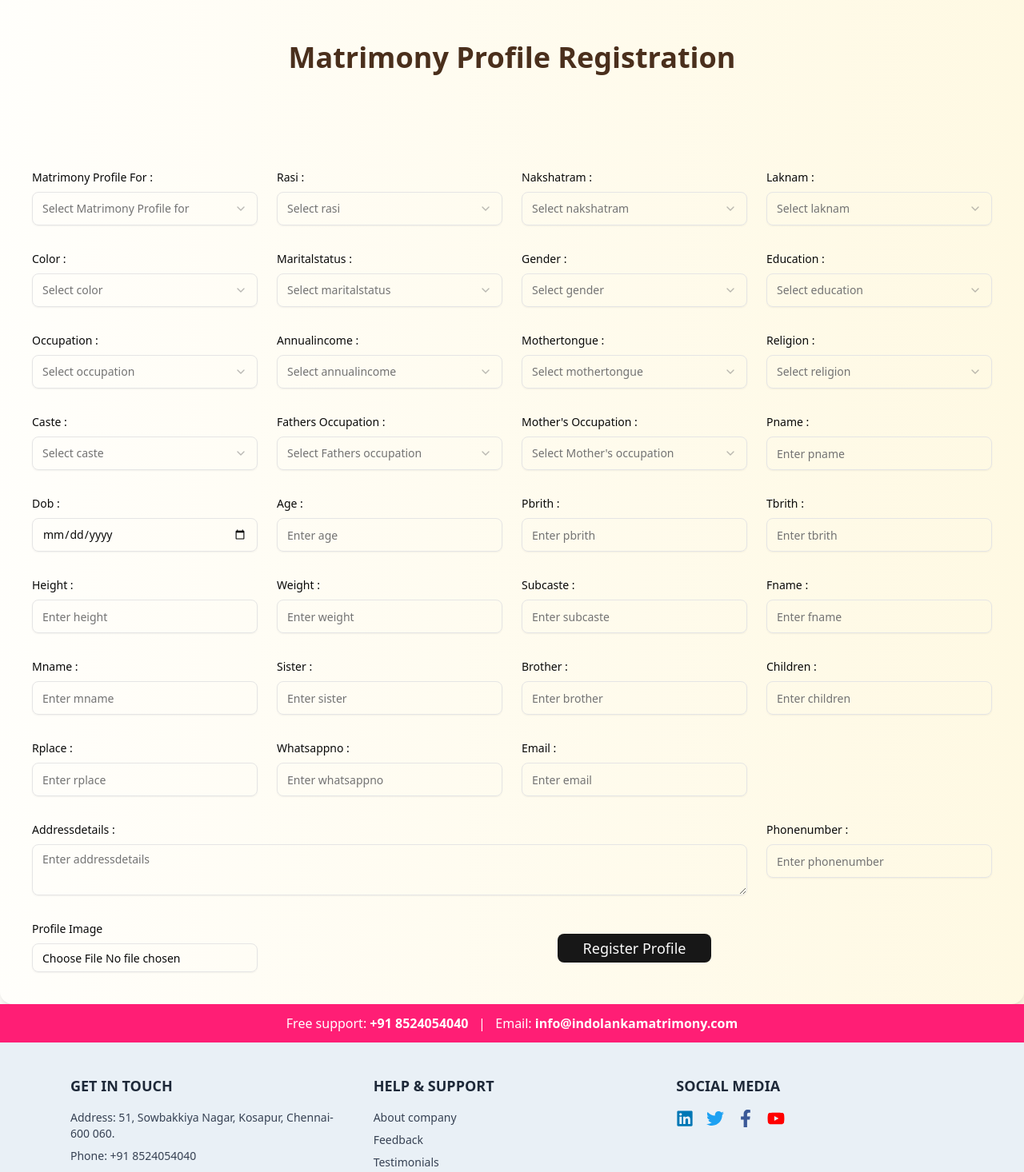
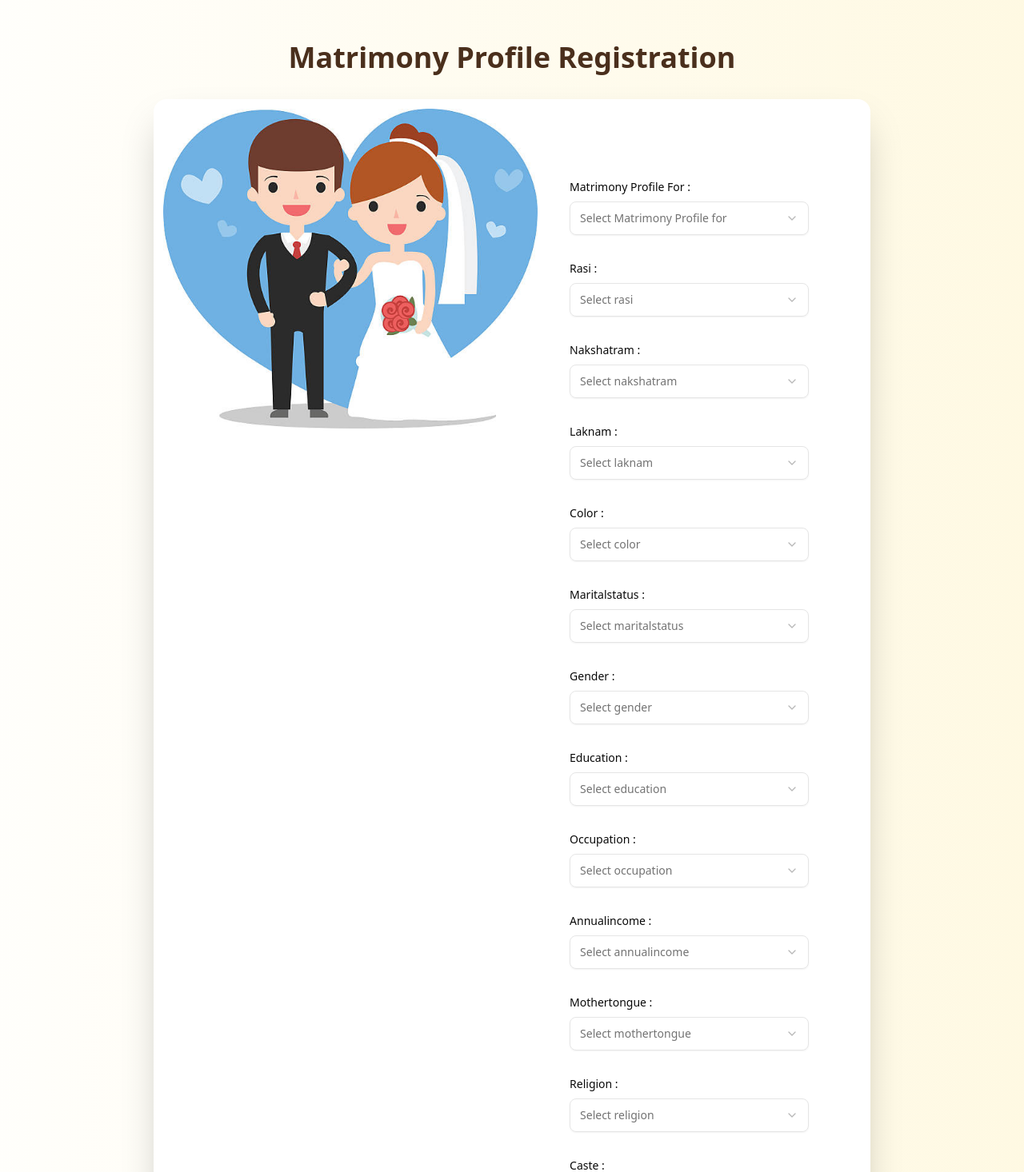
Before and after one commit to devilra/indolankamatrimony, a Next.js app in the folder frontent/: page /register in a window 1280 px wide. Shown: the part 660-2126 px from the top of the page at 80% size. Built offline with nearby package versions, Linux system fonts and the light colour scheme.

Commit message:
register complete

```diff
--- a/frontent/app/Components/RegisterProfile.jsx
+++ b/frontent/app/Components/RegisterProfile.jsx
@@ -269,7 +269,11 @@ const RegisterProfile = () => {
       <h1 className="text-2xl md:text-3xl lg:text-4xl font-bold text-[#4a2f1c]  text-center mb-8">
         Matrimony Profile Registration
       </h1>
-      <form className="grid grid-cols-1 pt-10 md:pt-15 lg:pt-20 md:grid-cols-2 lg:grid-cols-4 gap-2 md:gap-6 lg:gap-6">
+      <div className="lg:max-w-4xl lg:mx-auto lg:bg-white lg:shadow-2xl lg:p-3 lg:gap-10 rounded-2xl lg:flex">
+        <div className="hidden md:hidden lg:block">
+          <img src="/register/r1.jpg" alt="Love" className="h-[400px]" />
+        </div>
+        <form className="grid grid-cols-1 lg:flex lg:flex-col  pt-10 md:pt-15 lg:pt-20 md:grid-cols-2  lg:grid-cols-1 gap-2 md:gap-6 lg:gap-6">
           {Object.entries(dropdownData).map(([label, options]) => {
             const fieldName = dropdownFieldMap[label];
             return (
@@ -281,7 +285,9 @@ const RegisterProfile = () => {
               >
                 <Label className="capitalize text-sm py-2 ">{label} :</Label>
                 <Select
-                onValueChange={(value) => handleSelectChange(fieldName, value)}
+                  onValueChange={(value) =>
+                    handleSelectChange(fieldName, value)
+                  }
                   className="w-full"
                 >
                   <SelectTrigger className="w-full py-5">
@@ -324,7 +330,7 @@ const RegisterProfile = () => {
             <div
               key={field}
               className={`flex flex-col ${
-              field === "addressdetails" ? "sm:col-span-2 lg:col-span-3" : ""
+                field === "addressdetails" ? "sm:col-span-2 lg:col-span-1" : ""
               }`}
             >
               <Label className="capitalize text-sm py-2 ">{field} :</Label>
@@ -368,6 +374,7 @@ const RegisterProfile = () => {
           </div>
         </form>
       </div>
+    </div>
   );
 };
 
```
Also changed, not shown: frontent/public/register/r1.jpg (added). Lines whose indentation alone changed are shown as unchanged.
